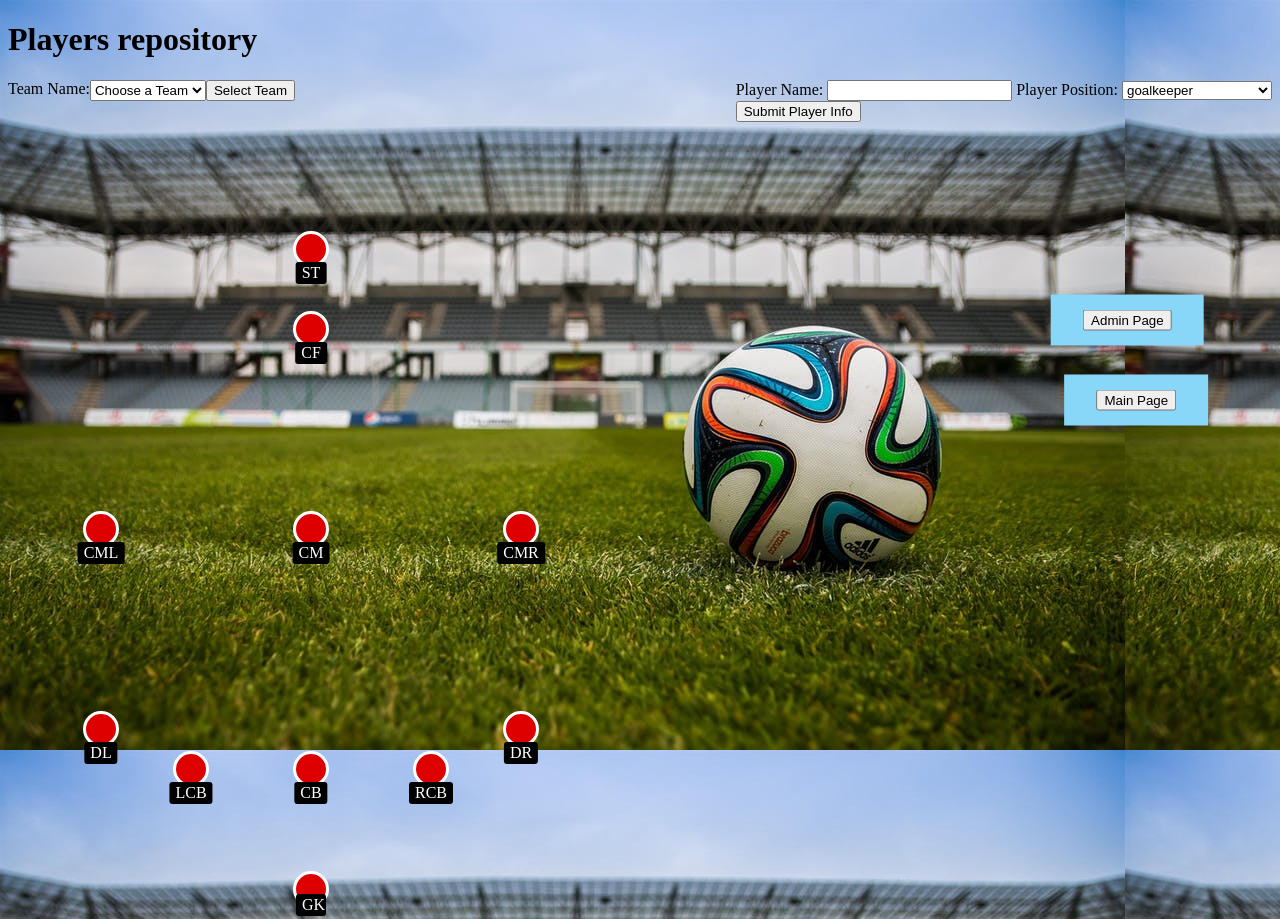
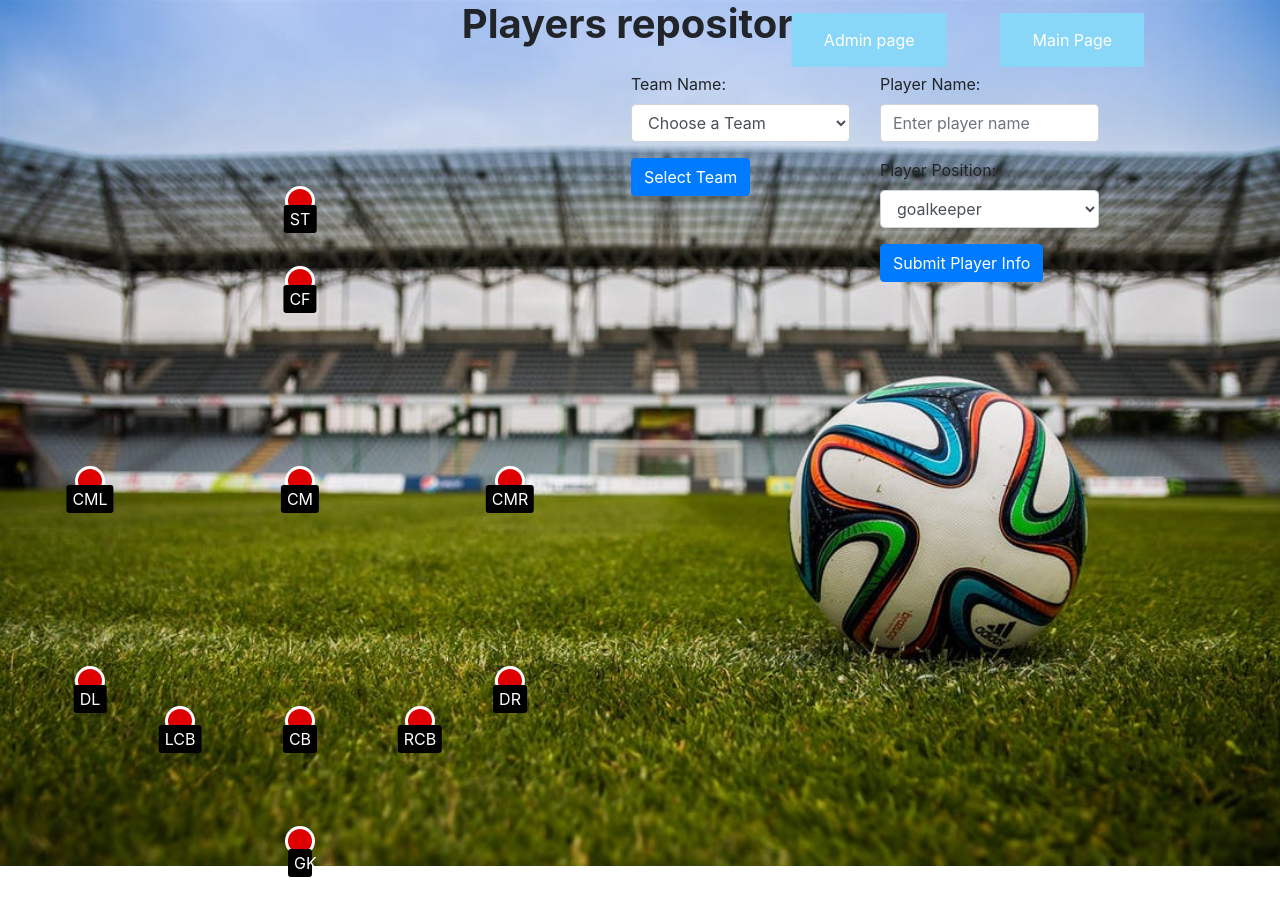
Before and after one commit to kraiver117/UltimateSoccerLineupV1.0, a website: page client/browsePlayers.html in a window 1280 px wide. After the commit the page ends 877 px from the top, so only its background shows below. Drawn offline with nearby package versions, Linux system fonts and the light colour scheme; no server answers.

Commit message:
enhacements on ui

```diff
--- a/client/CSS/adminPage.css
+++ b/client/CSS/adminPage.css
@@ -1,7 +1,7 @@
 
 #h1{
- border: 2px solid black;
-background-color: rgba(255, 255, 255, 0.753);
+  border: 2px solid black;
+  background-color: rgba(255, 255, 255, 0.753);
 }
 
 #display_image{
@@ -10,6 +10,10 @@ background-color: rgba(255, 255, 255, 0.753);
     border: 1px solid black;
     background-position: center;
     background-size: cover;
+}
+
+label {
+  font-weight: bold;
 }
 
 .buttonPrincipal {
--- a/client/CSS/user.css
+++ b/client/CSS/user.css
@@ -6,6 +6,11 @@
   height: 800px;
   background-size: cover;
   position:relative;
+}
+
+.background__user {
+  background-repeat: no-repeat;
+  background-size:cover;
 }
 
 .player{
@@ -107,24 +112,27 @@
 .buttonAdmin {
     background-color: #88d7f9;
     border: black 3px;
-    color: white;
     padding: 15px 32px;
     text-align: right;
-    text-decoration: none;
     display: inline-block;
     font-size: 16px;
     margin: 0;
     position: absolute;
-    top: 40%;
-    right: 0%;
+    top: 5%;
+    right: 20%;
     -ms-transform: translate(-50%, -50%);
     transform: translate(-50%, -50%);
+  }
+
+  .buttonAdmin a {
+    color: white;
+    text-decoration: none;
   }
 
   .buttonMain {
     background-color: #88d7f9;
     border: black 3px;
-    color: white;
+    color: white !important;
     padding: 15px 32px;
     text-align: center;
     text-decoration: none;
@@ -132,8 +140,24 @@
     font-size: 16px;
     margin: 0;
     position: absolute;
-    top: 50%;
-    right:0%;
+    top: 5%;
+    right:5%;
     -ms-transform: translate(-50%, -50%);
     transform: translate(-50%, -50%);
   }
+
+  .buttonMain a {
+    color: white;
+    text-decoration: none;
+  }
+
+  .main__title {
+    text-align: center;
+    font-weight: normal;
+    font-weight: bold;
+  }
+
+  .main__container {
+    display: flex;
+    flex-direction: row;
+  }
--- a/client/browsePlayers.html
+++ b/client/browsePlayers.html
@@ -4,83 +4,20 @@
         <title>
             Browse Players
         </title>
-
+        <link rel="stylesheet" href="https://cdn.jsdelivr.net/npm/bootstrap@4.3.1/dist/css/bootstrap.min.css" integrity="sha384-ggOyR0iXCbMQv3Xipma34MD+dH/1fQ784/j6cY/iJTQUOhcWr7x9JvoRxT2MZw1T" crossorigin="anonymous">
         <link rel="stylesheet" type="text/css" href ="/client/css/user.css">
         <script src="https://ajax.googleapis.com/ajax/libs/jquery/3.3.1/jquery.min.js"></script>
         <script src="https://code.jquery.com/ui/1.13.1/jquery-ui.js"></script>
-        <script src="/client/js/browsePlayers.js" async></script>
-
+        <!-- <script src="/client/js/browsePlayers.js" async></script>  -->
     </head>
 
-    <body background="/client/images/fondoUsuario.jpeg">
-
+    <body class="background__user" background="/client/images/fondoUsuario.jpeg">
         <header>
-            <h1>Players repository</h1>
+            <h1 class="main__title">Players repository</h1>
         </header>
-
-
-
-
-<!--Buttons to move between screens-->
-        <div class="buttonAdmin" id="buttonAdmin">
-            <a href="/client/adminPage.html" >
-                <button id="buttonAdmin">Admin Page</button>
-                </a>
-        </div>
-
-            <div class="buttonMain" id="buttonMain">
-                <a href="/client/paginaPrincipal.html" >
-                    <button id="buttonMain">Main Page</button>
-                </a>
-            </div>
-
-        <!--Form for the players-->
-        <div style="float:right;">
-            <form>
-                <label for = "player_name">Player Name: </label>
-                <input id="player_name" size '90'>
-
-
-
-                <label for = "player_position"> Player Position: </label>
-                <select id="player_position">
-
-                    <option value="GK"> goalkeeper</option>
-                    <option value="CBL"> Central Back Left</option>
-                    <option value="CB"> Central Back </option>
-                    <option value="CBR"> Central Bacl Right</option>
-                    <option value="DL"> Defensive Left</option>
-                    <option value="DR"> Defensive Right</option>
-                    <option value="CML"> Central Midfield Left</option>
-                    <option value="CM"> Central Midfield </option>
-                    <option value="CMR"> Central Midfield Right</option>
-                    <option value="CF"> Centre-forward</option>
-                    <option value="ST"> Striker </option>
-
-                </select>
-
-                <div>
-                    <button id = 'player-submit'>Submit Player Info</button>
-                </div>
-
-            </form>
-        </div>
-
-<!--Form for the teams (work in progress)-->
-
-            <form >
-                <div style="display:flex; flex-direction:row;" id="team_dropdown">
-                    <label for="team_id"> Team Name: </label>
-                    <select id="team_id">
-                        <option value="">Choose a Team</option>
-                    </select>
-                    <button id="takeTeam">Select Team</button>
-                </div>
-            </form>
+        <div class="main__container">
             <!--Div that creates the field and the players inside of it-->
-
             <div class="field">
-
                 <div class="player position-GK">
                     <div id="GK" class="name">GK</div>
                 </div>
@@ -114,11 +51,66 @@
                 <div class="player position-ST">
                     <div id="ST" class="name">ST</div>
                 </div>
-
+            </div>
+            <div>
+                <!--Buttons to move between screens-->
+                <div class="buttonAdmin" id="buttonAdmin">
+                    <a  href="/client/adminPage.html" >
+                        Admin page
+                    </a>
                 </div>
 
+                <div class="buttonMain" id="buttonMain">
+                    <a href="/client/paginaPrincipal.html" >
+                        Main Page
+                    </a>
+                </div>
 
+                <!--Form for the players-->
+                <div class="row mt-3 ml-3">
+                    <div class="col-6">
+                        <!--Form for the teams (work in progress)-->
+                        <form >
+                            <div class="form-group" id="team_dropdown">
+                                <label for="team_id"> Team Name: </label>
+                                <select id="team_id" class="form-control">
+                                    <option value="">Choose a Team</option>
+                                </select>
+                            </div>
+                            <div class="form-group">
+                                <button id="takeTeam" class="btn btn-primary">Select Team</button>
+                            </div>
+                        </form>
+                    </div>
+                    <div class="col-6">
+                        <form>
+                            <div class="form-group">
+                                <label for="player_name">Player Name: </label>
+                                <input id="player_name" class="form-control" placeholder="Enter player name" />
+                            </div>
+                            <div class="form-group">
+                                <label for = "player_position"> Player Position: </label>
+                                <select class="form-control" id="player_position">
+                                    <option value="GK"> goalkeeper</option>
+                                    <option value="CBL"> Central Back Left</option>
+                                    <option value="CB"> Central Back </option>
+                                    <option value="CBR"> Central Bacl Right</option>
+                                    <option value="DL"> Defensive Left</option>
+                                    <option value="DR"> Defensive Right</option>
+                                    <option value="CML"> Central Midfield Left</option>
+                                    <option value="CM"> Central Midfield </option>
+                                    <option value="CMR"> Central Midfield Right</option>
+                                    <option value="CF"> Centre-forward</option>
+                                    <option value="ST"> Striker </option>
+                                </select>
+                            </div>
+                            <div class="form-group">
+                                <button id = 'player-submit' class="btn btn-primary">Submit Player Info</button>
+                            </div>
+                        </form>
+                    </div>
+                </div>
+            </div>
+        </div>
     </body>
-
-
 </html>
```
Also changed, not shown: client/adminPage.html (+30 -37 lines). Lines whose indentation alone changed are shown as unchanged.
